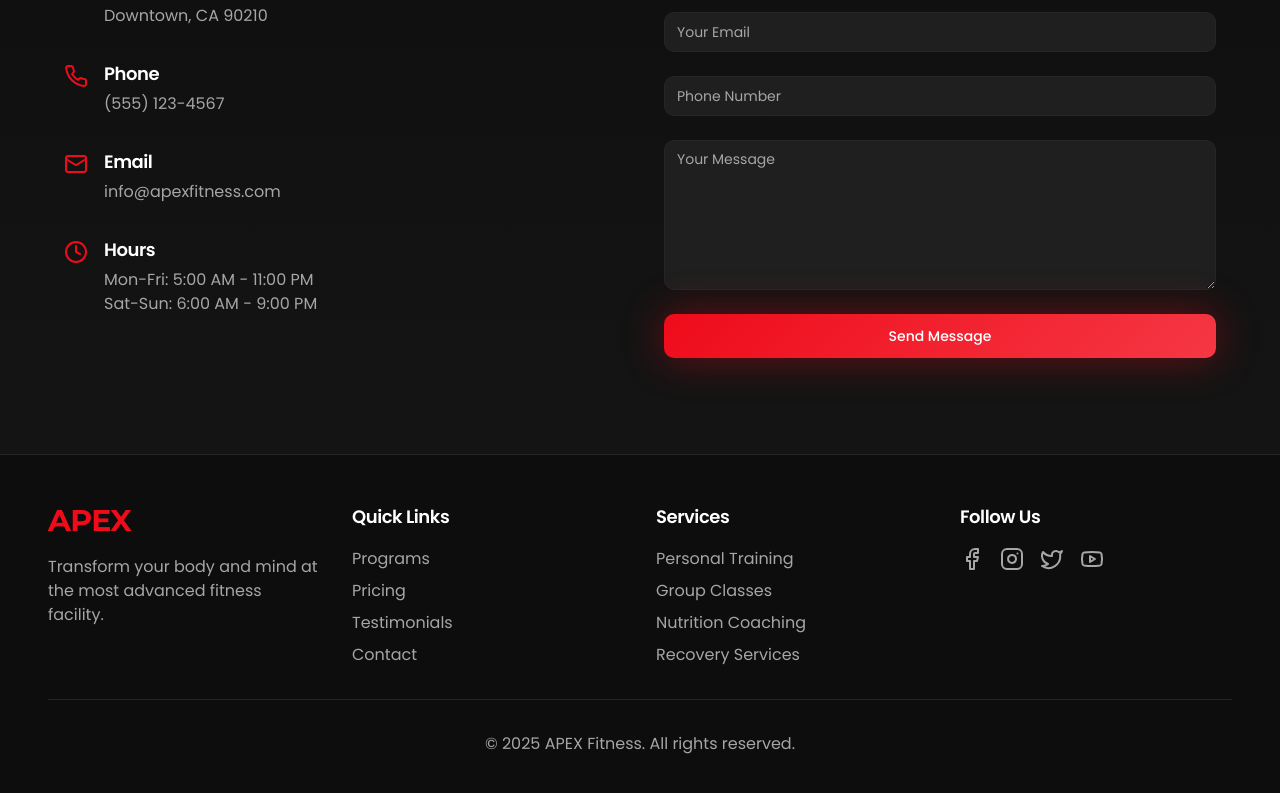
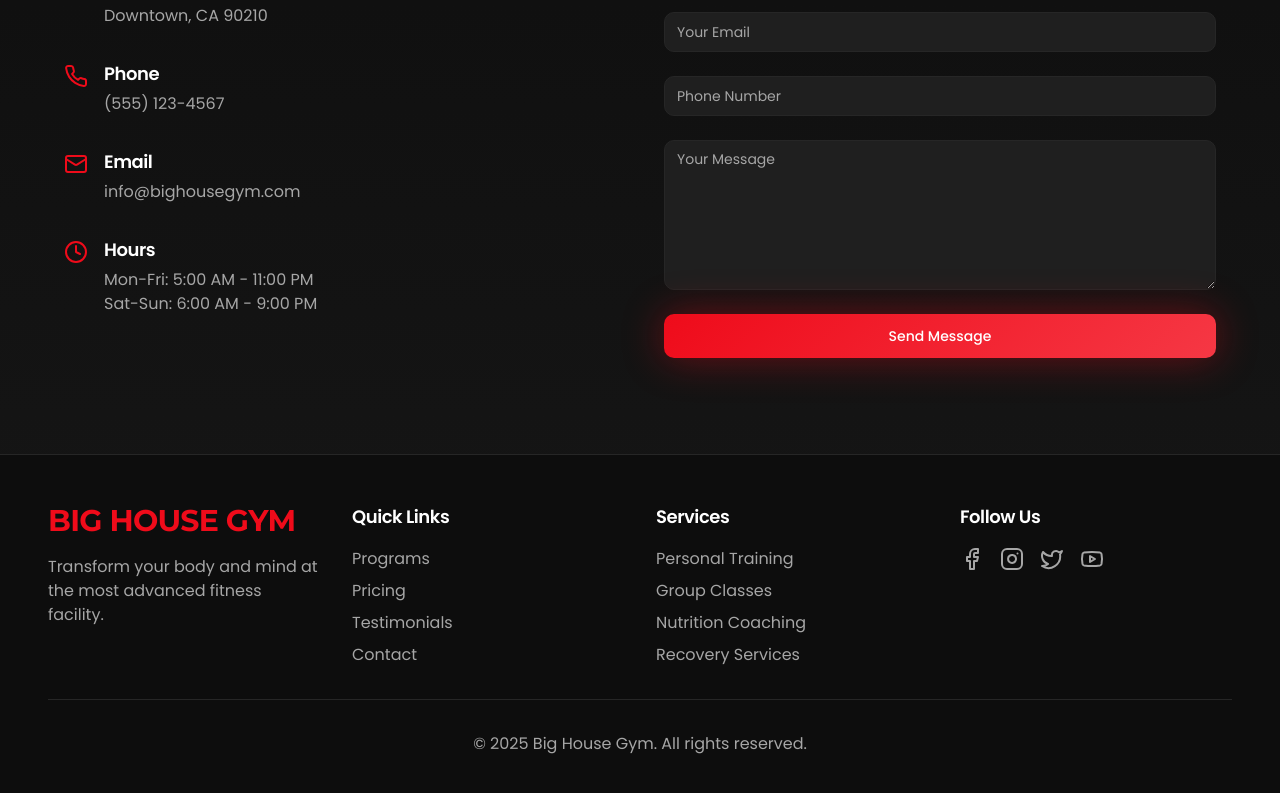
Before and after one commit to Vansh-srivastava007/dark-gym-haven, a React (Vite) app: page / in a window 1280 px wide. Shown: the part 4844-5637 px from the top of the page. Built offline with nearby package versions, Linux system fonts and the light colour scheme; the HTML template or start-up script is replaced by a standard one.

Commit message:
Refactor: Replace "Apex Gym" with "Big House Gym"

```diff
--- a/src/components/Contact.tsx
+++ b/src/components/Contact.tsx
@@ -44,7 +44,7 @@ const Contact = () => {
               <Mail className="h-6 w-6 text-primary flex-shrink-0 mt-1" />
               <div>
                 <h3 className="font-bold text-lg mb-1">Email</h3>
-                <p className="text-muted-foreground">info@apexfitness.com</p>
+                <p className="text-muted-foreground">info@bighousegym.com</p>
               </div>
             </div>
 
--- a/src/components/Footer.tsx
+++ b/src/components/Footer.tsx
@@ -6,7 +6,7 @@ const Footer = () => {
       <div className="container mx-auto">
         <div className="grid md:grid-cols-4 gap-8 mb-8">
           <div>
-            <h3 className="font-display text-3xl mb-4 text-primary">APEX</h3>
+            <h3 className="font-display text-3xl mb-4 text-primary">BIG HOUSE GYM</h3>
             <p className="text-muted-foreground">
               Transform your body and mind at the most advanced fitness facility.
             </p>
@@ -52,7 +52,7 @@ const Footer = () => {
         </div>
 
         <div className="border-t border-border pt-8 text-center text-muted-foreground">
-          <p>&copy; 2025 APEX Fitness. All rights reserved.</p>
+          <p>&copy; 2025 Big House Gym. All rights reserved.</p>
         </div>
       </div>
     </footer>
--- a/src/components/Testimonials.tsx
+++ b/src/components/Testimonials.tsx
@@ -5,7 +5,7 @@ const testimonials = [
   {
     name: "Sarah Mitchell",
     role: "Member since 2023",
-    content: "APEX transformed my life. Lost 30lbs and gained incredible strength. The trainers are world-class!",
+    content: "Big House Gym transformed my life. Lost 30lbs and gained incredible strength. The trainers are world-class!",
     rating: 5,
   },
   {
```
